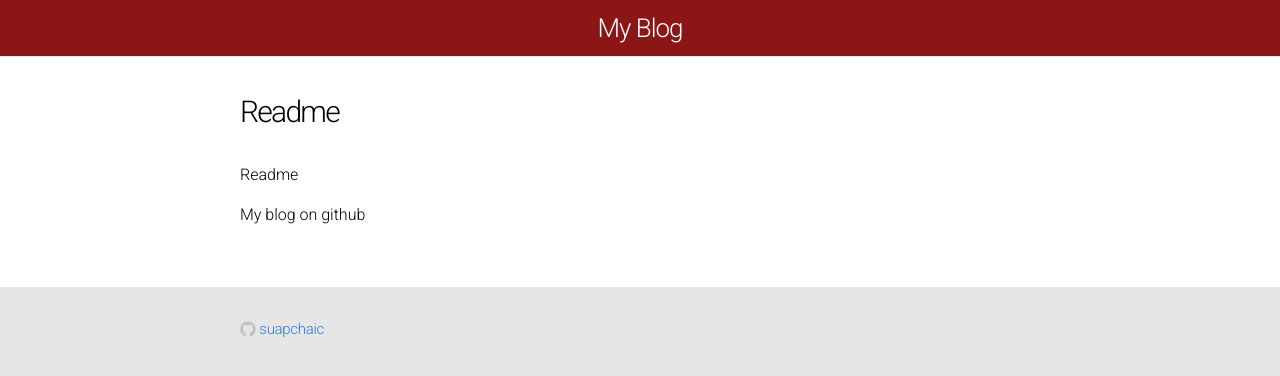
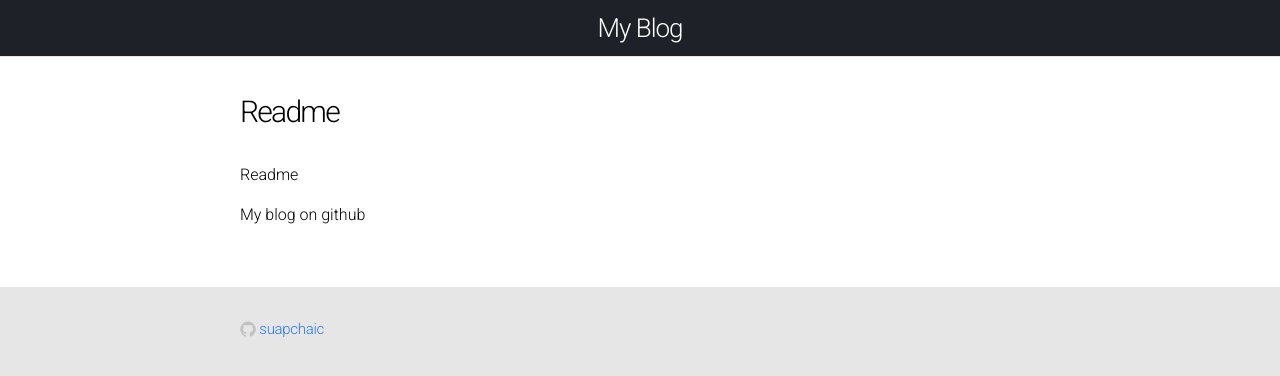
Before and after one commit to supachaic/supachaic.github.io, a Jekyll site: the page built from README.md, in a window 1280 px wide. Shown: the top 376 px of the page. Built offline with Jekyll 4.4.1, drawn with Linux system fonts in a browser that asks for light colours; our own code applies the rules of GitHub Pages for plain Markdown files.

Commit message:
header background color
Change header background color again

```diff
--- a/css/main.css
+++ b/css/main.css
@@ -126,7 +126,7 @@ a:visited { color: #205caa; }
 .site-header {
   border-bottom: 1px solid #e8e8e8;
   min-height: 56px;
-  background-color: #8C1515;
+  background-color: #1e2127;
 }
 
 .site-title,
```
